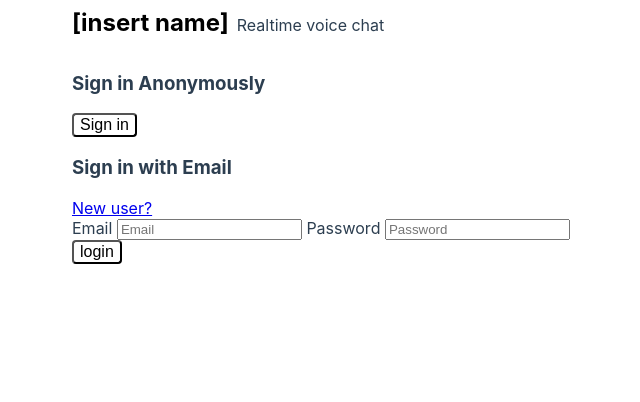
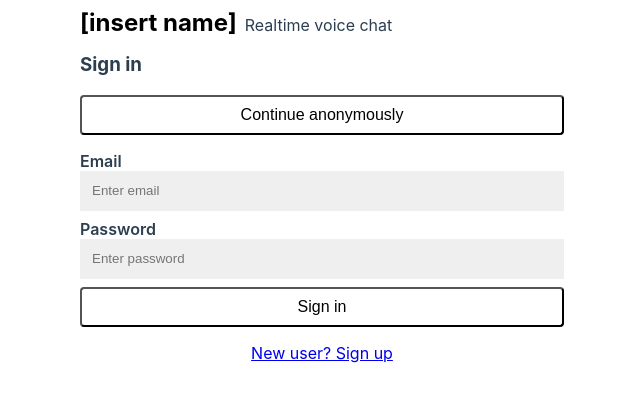
Before and after one commit to CecilieMariendal/vue-chat, a Vue app: page / in a window 1280 px wide. Shown: the top 402 px of the page, without its empty margins (318-958 px from the left). Built offline with nearby package versions, Linux system fonts and the light colour scheme; no server answers; what vuefire would draw is missing.

Commit message:
Cleanup Login page

```diff
--- a/src/App.vue
+++ b/src/App.vue
@@ -45,6 +45,7 @@ body {
     max-width: 500px;
     margin: 0 auto;
     padding: 8px;
+    box-sizing: border-box;
 
     h1 {
       margin: 0rem;
--- a/src/components/Login.vue
+++ b/src/components/Login.vue
@@ -1,33 +1,31 @@
 <template>
     <aside>
-        <h3>Sign in Anonymously</h3>
-        <button @click="auth.signInAnonymously()">Sign in</button>
+        <h3 v-if="newUser">Sign up</h3>
+        <h3 v-else>Sign in</h3>
 
-        <div v-if="newUser">
-            <h3>Sign in with a new account</h3>
-            <a href="#" @click="newUser = false">Returning user?</a>
-        </div>
+        <button v-if="!newUser" @click="auth.signInAnonymously()">Continue anonymously</button>
 
-        <div v-else>
-            <h3>Sign in with Email</h3>
-            <a href="#" @click="newUser = true">New user?</a>
-        </div>
 
         <label for="email">
-            Email
-            <input v-model="email" type="email" placeholder="Email">
+            <span>Email</span>
+            <input v-model="email" type="email" placeholder="Enter email">
         </label>
 
         <label for="password">
-            Password
-            <input v-model="password" type="password" placeholder="Password">
+            <span>Password</span>
+            <input v-model="password" type="password" placeholder="Enter password">
         </label>
 
+        <p v-if="errorMessage" class="error-message">{{errorMessage}}</p>
         <button :class="{loading}" @click="signInOrCreateUser">
-            {{newUser ? 'Sign up' : 'login'}}
+            {{newUser ? 'Sign up' : 'Sign in'}}
         </button>
 
-        <p v-if="errorMessage">{{errorMessage}}</p>
+
+        <p>
+            <a v-if="newUser" href="#" @click="newUser = false">Returning user? Sign in</a>
+            <a v-else href="#" @click="newUser = true">New user? Sign up</a>
+        </p>
     </aside>
 </template>
 
@@ -65,3 +63,47 @@ export default {
     }
 }
 </script>
+<style lang="scss" scoped>
+aside {
+    h3 {
+        margin-top: 0;
+    }
+
+    label {
+        display: block;
+        font-weight: 600;
+
+        input {
+            display: block;
+            width: 100%;
+            box-sizing: border-box;
+            height: 2.5rem;
+            margin-bottom: 0.5rem;
+            padding: 0 0.75rem;
+            border: none;
+            border-radius: 4pxpx;
+            background-color: #efefef;
+        }
+    }
+
+    button {
+        margin-bottom: 1rem;
+        display: block;
+        width: 100%;
+        height: 2.5rem;
+    }
+
+    p {
+        text-align: center;
+
+        &.error-message {
+            color: rgb(215, 15, 15);
+            font-weight: 700;
+        }
+
+        a {
+            display: inline-block;
+        }
+    }
+}
+</style>
--- a/src/pages/Home.vue
+++ b/src/pages/Home.vue
@@ -38,6 +38,7 @@ main {
     width: 100%;
     margin: 0 auto;
     padding: 8px;
+    box-sizing: border-box;
 
     h2 {
         margin-top: 0;
```
